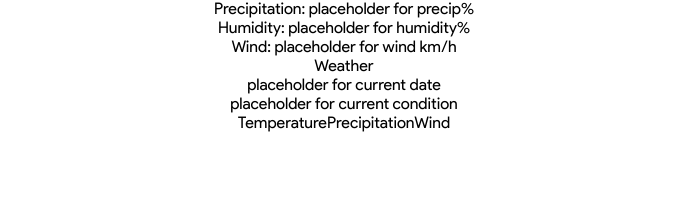
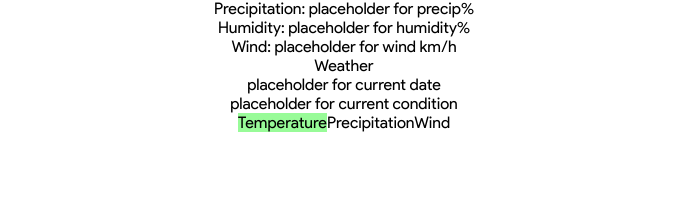
Before and after one commit to bcheng02/weather-app, a React app: page / in a window 1280 px wide. Shown: the part 201-404 px from the top of the page, without its empty margins (296-984 px from the left). Built offline with nearby package versions, Linux system fonts and the light colour scheme; no server answers.

Commit message:
quick style for active class

```diff
--- a/src/index.css
+++ b/src/index.css
@@ -14,3 +14,7 @@ code {
   font-family: source-code-pro, Menlo, Monaco, Consolas, 'Courier New',
     monospace;
 }
+
+.active {
+  background-color: palegreen;
+}
```
